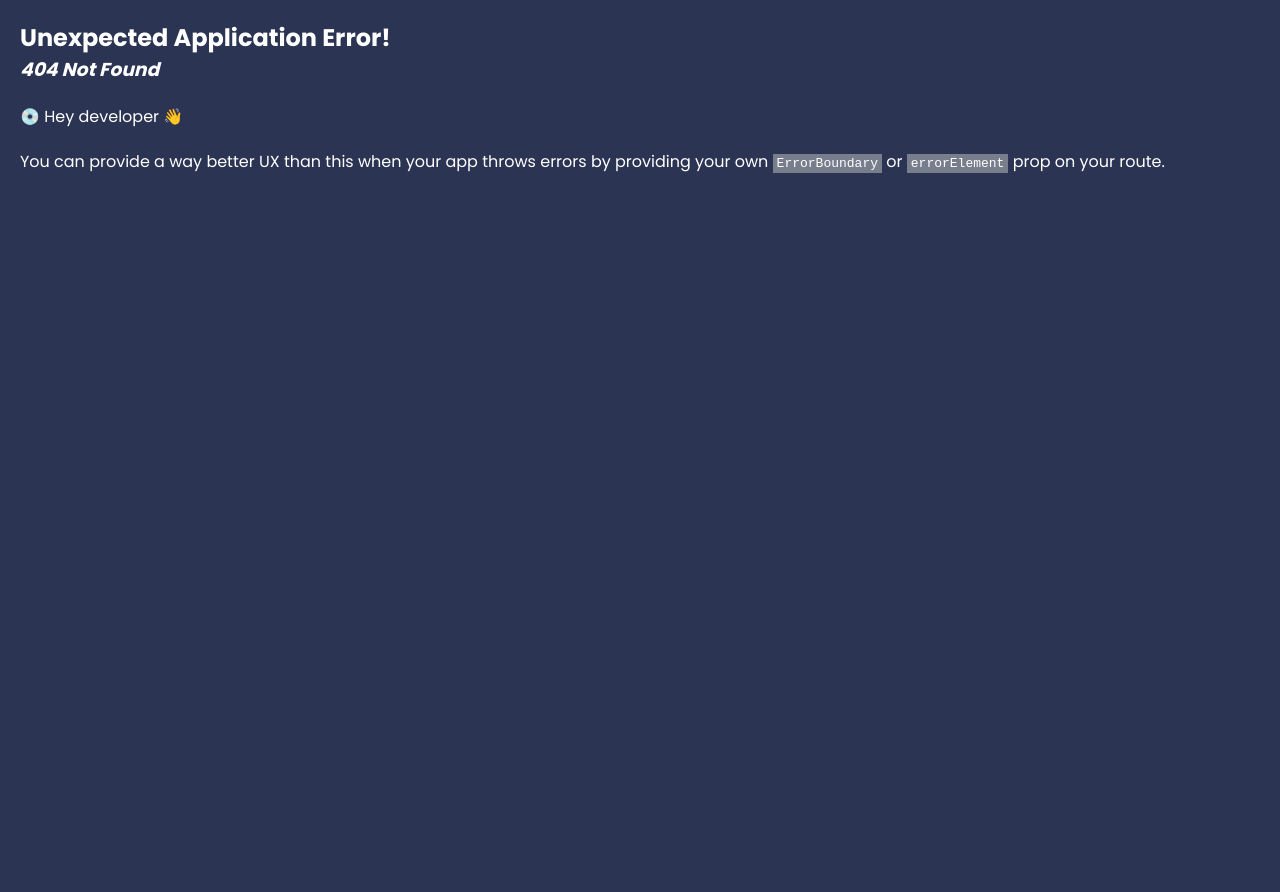
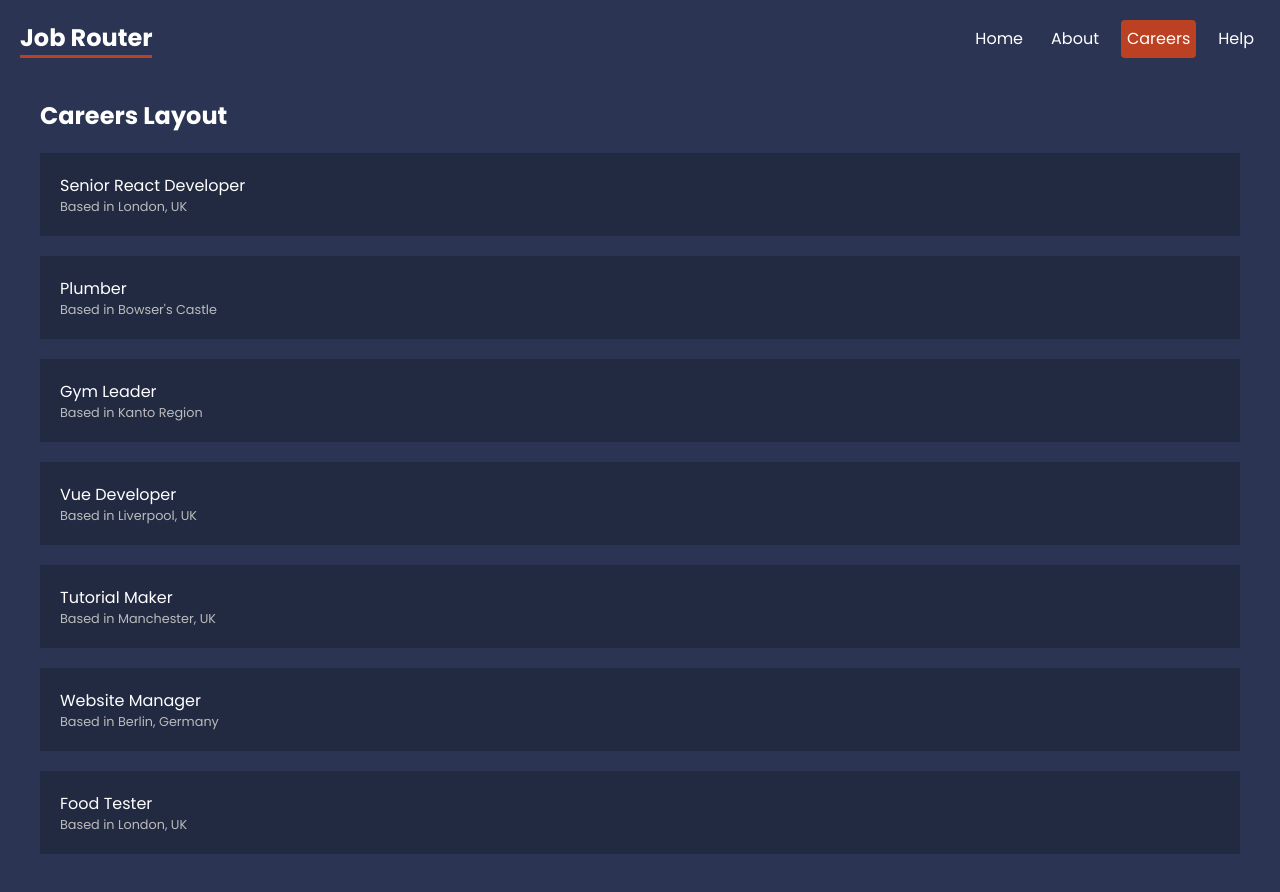
Before and after one commit to iBookdrupal/React-Router, a React (Create React App) app: page /careers in a window 1280 px wide. Before the commit this address had no page. Shown: the top 892 px of the page. Before the commit the page ends 800 px from the top, so only its background shows below. Built offline with nearby package versions, Linux system fonts and the light colour scheme; data requests are answered from the project's data file.

Commit message:
modified: page not found and careers pages created with loader

```diff
--- /dev/null
+++ b/data/db.json
@@ -0,0 +1,46 @@
+{
+  "careers": [
+    {
+      "id": 1,
+      "title": "Senior React Developer",
+      "salary": 50000,
+      "location": "London, UK"
+    },
+    {
+      "id": 2,
+      "title": "Plumber",
+      "salary": 40000,
+      "location": "Bowser's Castle"
+    },
+    {
+      "id": 3,
+      "title": "Gym Leader",
+      "salary": 75000,
+      "location": "Kanto Region"
+    },
+    {
+      "id": 4,
+      "title": "Vue Developer",
+      "salary": 40000,
+      "location": "Liverpool, UK"
+    },
+    {
+      "id": 5,
+      "title": "Tutorial Maker",
+      "salary": 35000,
+      "location": "Manchester, UK"
+    },
+    {
+      "id": 6,
+      "title": "Website Manager",
+      "salary": 50000,
+      "location": "Berlin, Germany"
+    },
+    {
+      "id": 7,
+      "title": "Food Tester",
+      "salary": 30000,
+      "location": "London, UK"
+    }
+  ]
+}
--- a/src/App.js
+++ b/src/App.js
@@ -5,10 +5,15 @@ import Home from './pages/Home'
 import About from './pages/About'
 import Contact from './pages/help/contact'
 import Faq from './pages/help/faq'
+import NotFound from './pages/notfound'
+import Careers, {careersLoader} from './pages/careers/Careers'
+
 
 //layout
 import RootLayout from './layout/RootLayout'
 import HelpLayout from './layout/HelpLayout'
+
+import CareersLayout from './layout/CareersLayout'
 
 
 const router = createBrowserRouter(
@@ -20,11 +25,17 @@ const router = createBrowserRouter(
           <Route path='help' element={<HelpLayout/>}>
             <Route path='faq' element={<Faq />} />
             <Route path='contact' element={<Contact />} />
+          </Route>
 
+          <Route path='careers' element={<CareersLayout />}>
+            <Route index  element={<Careers />} loader={careersLoader}/>
           </Route>
+
+          <Route path='*' element={<NotFound />}/>
     </Route>
     )
   )
+
 
 function App() {
   return (
--- a/src/index.css
+++ b/src/index.css
@@ -30,7 +30,7 @@ button {
 header nav{
   display: flex;
   gap: 16px;
-  justify-content: end;
+  justify-content: flex-end;
   max-width: 1280px;
   margin: 0 auto;
 }
@@ -112,6 +112,25 @@ form label span {
   margin-bottom: 10px;
 }
 /* careers list */
+.careers > a {
+  display: block;
+  background: rgba(0, 0, 0, 0.2);
+  padding: 20px;
+  margin: 20px 0;
+  text-decoration: none;
+}
+.careers > a:hover p {
+  color:var(--primary);
+}
+
+.careers p {
+  margin: 0;
+}
+
+.careers > a p:last-child {
+  font-size: 0.8em;
+  color: #bbb;
+}
 
 
 /* careers details */
--- /dev/null
+++ b/src/layout/CareersLayout.js
@@ -0,0 +1,11 @@
+import {Outlet} from 'react-router-dom'
+export default function CareersLayout(){
+	return(
+		<div>
+		<h2>Careers Layout</h2>
+
+		<Outlet />
+
+		</div>
+		)
+}
--- a/src/layout/RootLayout.js
+++ b/src/layout/RootLayout.js
@@ -6,9 +6,10 @@ export default function RootLayout(){
       <nav>
         <h1>Job Router</h1>
         <NavLink to='/'>Home</NavLink>
-        <NavLink to='/about'>About</NavLink>
+        <NavLink to='about'>About</NavLink>
+        <NavLink to='careers'>Careers</NavLink>
 
-        <NavLink to='/help'>Help</NavLink>
+        <NavLink to='help'>Help</NavLink>
       </nav>
     </header>
 
--- /dev/null
+++ b/src/pages/careers/Careers.js
@@ -0,0 +1,26 @@
+import {useLoaderData, Link} from 'react-router-dom'
+
+
+export default function Careers(){
+	const careers = useLoaderData();
+	return(
+		<div className='careers'>
+			{careers.map((career) => (
+				<Link to='/' key={career.id}>
+					<p>{career.title}</p>
+					<p>Based in {career.location}</p>
+
+				</Link>
+				) )}
+		</div>
+		)
+
+}
+
+
+
+//loader function
+export const careersLoader = async () => {
+	const res = await fetch('http://localhost:4000/careers')
+	return res.json()
+}
--- /dev/null
+++ b/src/pages/notfound.js
@@ -0,0 +1,13 @@
+import {Link} from 'react-router-dom'
+
+
+export default function NotFound(){
+	return(
+		<div>
+			<h2>Page Not Found</h2>
+			<p>Lorem ipsum, dolor sit amet consectetur, adipisicing elit. Rem temporibus ea cumque hic deserunt qui quibusdam quam saepe, et. Eaque ipsam reiciendis at ad voluptates rerum modi nam doloremque quisquam!</p>
+
+			<p>Go to <Link to='/'>Homepage</Link></p>
+		</div>
+	)
+}
```
